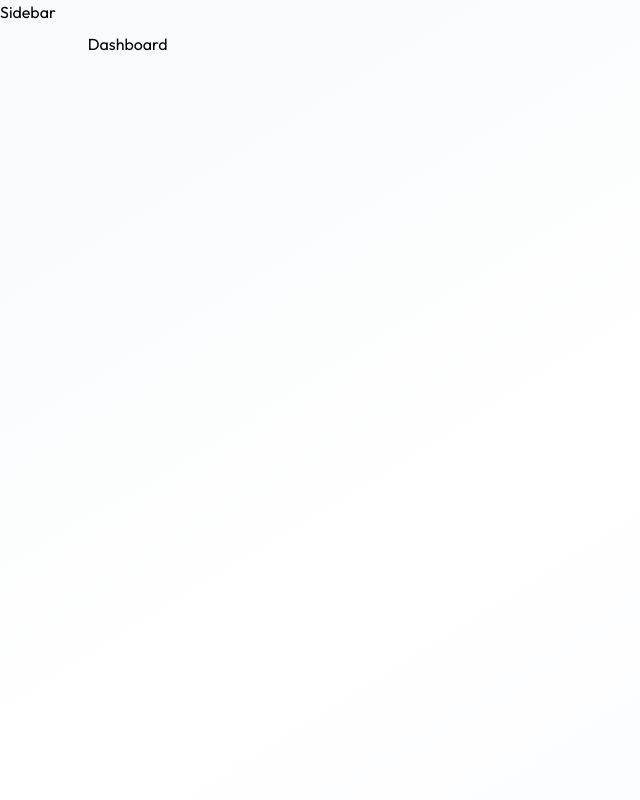
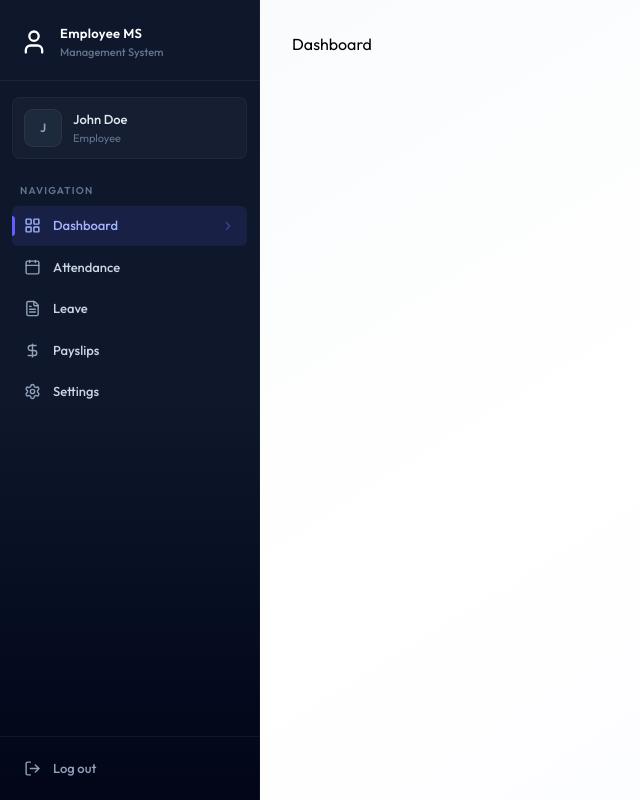
Before and after one commit to jer-eapen02/Employee-Management-System, a React (Vite) app in the folder client/: page /dashboard in a window 1280 px wide. Shown: the whole page, without its empty margins (0-640 px from the left). Built offline with nearby package versions, Linux system fonts and the light colour scheme.

Commit message:
sidebar UI completed

```diff
--- /dev/null
+++ b/client/src/components/Sidebar.jsx
@@ -0,0 +1,140 @@
+import { useEffect, useState } from "react";
+import { Link, useLocation } from "react-router-dom";
+import { dummyProfileData } from "../assets/assets";
+import { CalendarIcon, ChevronRightIcon, DollarSignIcon, FileTextIcon, LayoutGridIcon, LogOutIcon, MenuIcon, SettingsIcon, UserIcon, XIcon } from "lucide-react";
+
+const Sidebar = () => {
+  const { pathname } = useLocation();
+  const [userName, setUserName] = useState("");
+  const [mobileOpen, setMobileOpen] = useState(false);
+
+  useEffect(() => {
+    setUserName(dummyProfileData.firstName + " " + dummyProfileData.lastName);
+  }, []);
+
+  // Close mobile sidebar on route change
+  useEffect(() => {
+    setMobileOpen(false);
+  }, [pathname]);
+
+  const role = "" || "EMPLOYEE"
+  const navItems = [
+    {name: "Dashboard", href: "/dashboard", icon: LayoutGridIcon},
+    role === "ADMIN" ? {name: "Employees", href: "/employees", icon: UserIcon} : {name: "Attendance", href: "/attendance", icon: CalendarIcon},
+    {name: "Leave", href: "/leave", icon: FileTextIcon},
+    {name: "Payslips", href: "/payslips", icon: DollarSignIcon},
+    {name: "Settings", href: "/settings", icon: SettingsIcon},
+  ]
+
+  const handleLogout = () => {
+    window.location.href = "/login"
+  }
+
+  const sidebarContent = (
+    <>
+      {/* Brand header */}
+      <div className="px-5 pt-6 pb-5 border-b border-white/6">
+        <div className="flex items-center justify-between">
+          <div className="flex items-center gap-3">
+            <UserIcon className="text-white size-7" />
+            <div>
+              <p className="font-semibold text-[13px] text-white tracking-wide">
+                Employee MS
+              </p>
+              <p className="text-[11px] text-slate-500 font-medium">
+                Management System
+              </p>
+            </div>
+          </div>
+          {/* Close button on mobile */}
+          <button onClick={() => setMobileOpen(false)} className="lg:hidden text-slate-400 hover:text-white p-1">
+            <XIcon size={20} />
+          </button>
+        </div>
+      </div>
+
+      {/* User profile card */}
+      {userName && (
+        <div className="mx-3 mt-4 mb-1 p-3 rounded-lg bg-white/3 border border-white/4">
+            <div className="flex items-center gap-3">
+                <div className="w-9 h-9 rounded-lg bg-slate-800 flex items-center justify-center ring-1 ring-white/10 shrink-0">
+                    <span className="text-slate-400 text-xs font-semibold">
+                        {userName.charAt(0).toUpperCase()}
+                    </span>
+                </div>
+                <div className="min-w-0">
+                    <p className="text-[13px] font-medium text-slate-200 truncate">{userName}</p>
+                    <p className="text-[11px] text-slate-500 truncate">{role === "ADMIN" ? "Administrator" : "Employee"}</p>
+                </div>
+            </div>
+        </div>
+      )}
+
+      {/* Navigation label */}
+      <div className="px-5 pt-5 py-2">
+        <p className="text-[10px] font-semibold uppercase tracking-[0.12em] text-slate-500">Navigation</p>
+      </div>
+
+      {/* Navigation list */}
+      <div className="flex-1 px-3 space-y-0.5 overflow-y-auto">
+        {navItems.map((item) => {
+            const isActive = pathname.startsWith(item.href)
+            return (
+                <Link key={item.name} to={item.href} className={`group flex items-center gap-3 px-3 py-2.5 rounded-md text-[13px] font-medium transition-all duration-150 relative ${isActive ? "bg-indigo-500/12 text-indigo-300" : "text-slate-300 hover:text-white hover:bg-white/4"}`}>
+                    {isActive && (
+                        <div className="absolute left-0 top-1/2 -translate-y-1/2 w-[3px] h-5 rounded-r-full bg-indigo-500" />
+                    )}
+                    <item.icon className={`w-[17px] h-[17px] shrink-0 ${isActive ? "text-indigo-300" : "text-slate-400 group-hover:text-slate-300"}`} />
+                    <span className="flex-1">{item.name}</span>
+                    {isActive && (
+                        <ChevronRightIcon className="w-3.5 h-3.5 text-indigo-500/50" />
+                    )}
+                </Link>
+            )
+        })}
+      </div>
+
+      {/* Logout */}
+      <div className="p-3 border-t border-white/6">
+        <button onClick={handleLogout} className="flex items-center gap-3 w-full px-3 py-2.5 rounded-md text-[13px] font-medium text-slate-400 hover:text-rose-400 hover:bg-rose-500/8 transition-all duration-150">
+            <LogOutIcon className="w-[17px] h-[17px]" />
+            <span>Log out</span>
+        </button>
+      </div>
+    </>
+  );
+
+  return (
+    <>
+      {/* Mobile hamburger button */}
+      <button
+        onClick={() => setMobileOpen(true)}
+        className="lg:hidden fixed top-4 left-4 z-50 p-2 bg-slate-900 text-white rounded-lg shadow-lg border border-white/10"
+      >
+        <MenuIcon size={20} />
+      </button>
+
+      {/* Mobile overlay */}
+      {mobileOpen && (
+        <div
+          onClick={() => setMobileOpen(false)}
+          className="lg:hidden fixed inset-0 bg-black/60 backdrop-blur-sm z-40"
+        />
+      )}
+
+      {/* Sidebar -desktop */}
+      <aside className="hidden lg:flex flex-col h-full w-[260px] bg-linear-to-b from-slate-900 via-slate-900 to-slate-950 text-white shrink-0 border-r border-white/4">
+        {sidebarContent}
+      </aside>
+
+      {/* Sidebar - mobile */}
+      <aside
+        className={`lg:hidden fixed inset-y-0 left-0 w-72 bg-linear-to-b from-slate-900 via-slate-900 to-slate-950 text-white z-50 flex flex-col transform transition-transform duration-300 ${mobileOpen ? "translate-x-0" : "-translate-x-full"}`}
+      >
+        {sidebarContent}
+      </aside>
+    </>
+  );
+};
+
+export default Sidebar;
--- a/client/src/pages/Layout.jsx
+++ b/client/src/pages/Layout.jsx
@@ -1,10 +1,11 @@
 import { Outlet } from "react-router-dom"
+import Sidebar from "../components/Sidebar"
 
 
 const Layout = () => {
   return (
     <div className="flex h-screen bg-linear-to-br from-slate-50 via-white to-indigo-50/30">
-      <p>Sidebar</p>
+      <Sidebar />
       <main className="flex-1 overflow-y-auto">
         <div className="p-4 pt-6 sm:p-6 sm:pt-6 lg:p-8 max-w-400 mx-auto">
           <Outlet />
```
